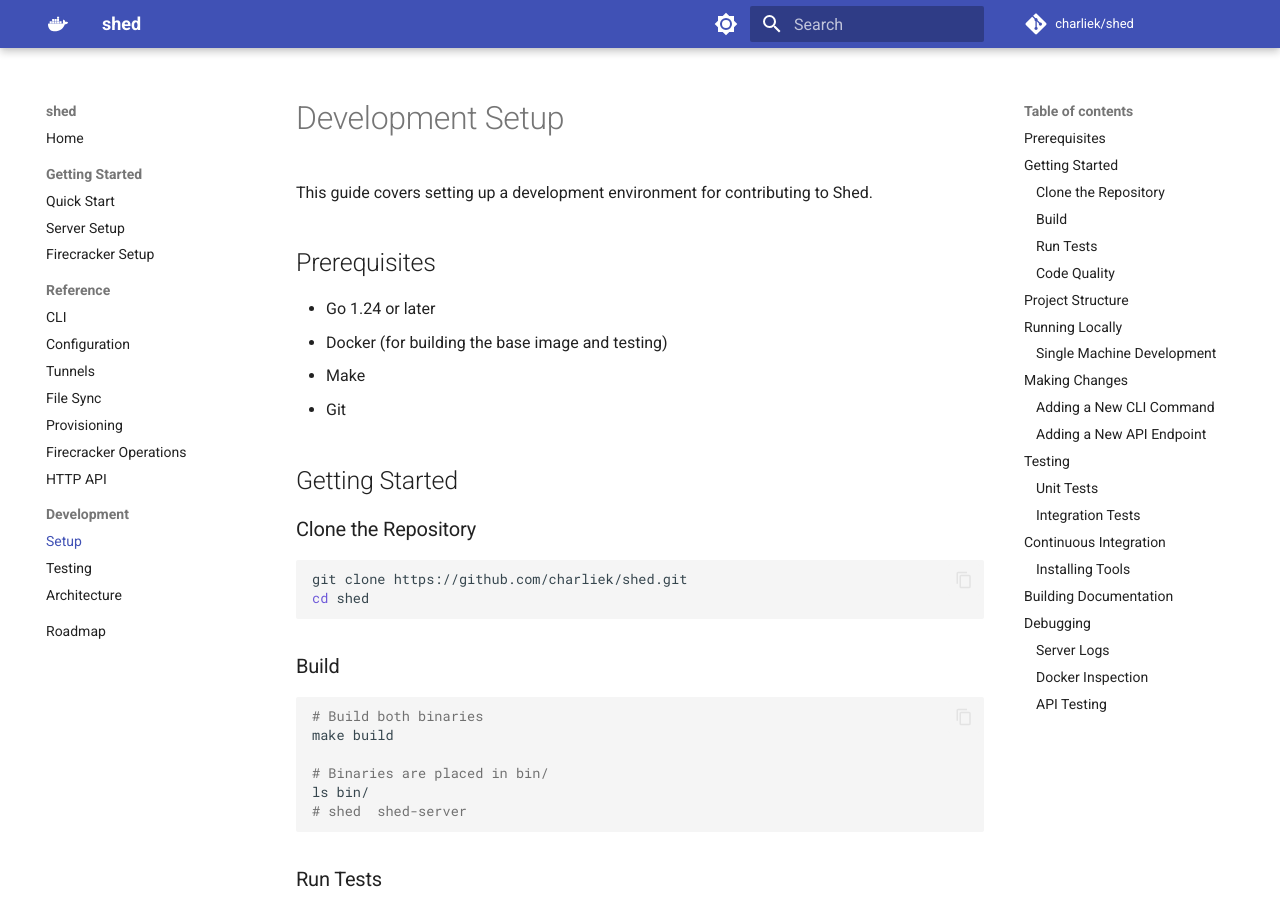
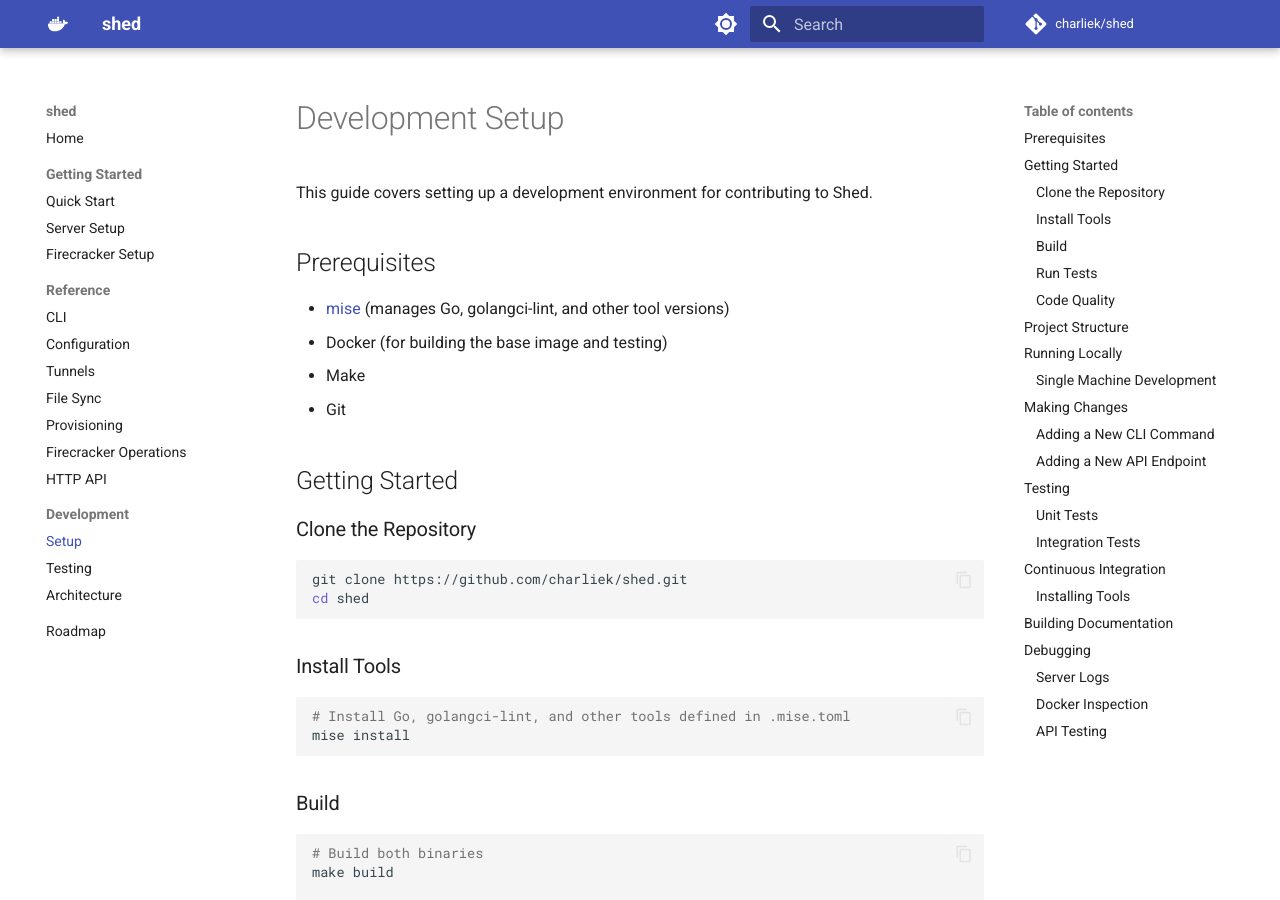
Before and after one commit to charliek/shed, an MkDocs documentation site: the page built from docs/development/setup.md, in a window 1280 px wide and 900 px high. Built offline with MkDocs 1.6.1 and Material for MkDocs 9.7.7, drawn with Linux system fonts in a browser that asks for light colours; comment, search, counter and statistics services are not loaded; some of the changed text lies outside the part shown.

Commit message:
Upgrade golangci-lint to v2.10.1, managed via mise
Migrate from golangci-lint v1.64.5 (manually installed) to v2.10.1
managed by mise, matching the pattern used in prox and envsecrets.

- Add golangci-lint to .mise.toml
- Migrate .golangci.yml to v2 format (version field, default:none,
  formatters section, exclusion presets)
- Upgrade CI/release workflows to golangci-lint-action@v7
- Update dev setup docs to use mise instead of manual go install
- Fix 6 QF1012 staticcheck violations (WriteString(Sprintf) → Fprintf)

Co-Authored-By: Claude Opus 4.6 <noreply@anthropic.com>

````diff
--- a/docs/development/setup.md
+++ b/docs/development/setup.md
@@ -4,7 +4,7 @@ This guide covers setting up a development environment for contributing to Shed.
 
 ## Prerequisites
 
-- Go 1.24 or later
+- [mise](https://mise.jdx.dev/) (manages Go, golangci-lint, and other tool versions)
 - Docker (for building the base image and testing)
 - Make
 - Git
@@ -16,6 +16,13 @@ This guide covers setting up a development environment for contributing to Shed.
 ```bash
 git clone https://github.com/charliek/shed.git
 cd shed
+```
+
+### Install Tools
+
+```bash
+# Install Go, golangci-lint, and other tools defined in .mise.toml
+mise install
 ```
 
 ### Build
@@ -217,8 +224,8 @@ make check
 ### Installing Tools
 
 ```bash
-# golangci-lint
-go install github.com/golangci/golangci-lint/cmd/golangci-lint@v1.64.5
+# Go and golangci-lint are managed by mise (see .mise.toml)
+mise install
 
 # hadolint (for Dockerfile linting)
 # macOS: brew install hadolint
````
Also changed, not shown: .golangci.yml (+22 -17 lines), .mise.toml, 5 other files.
